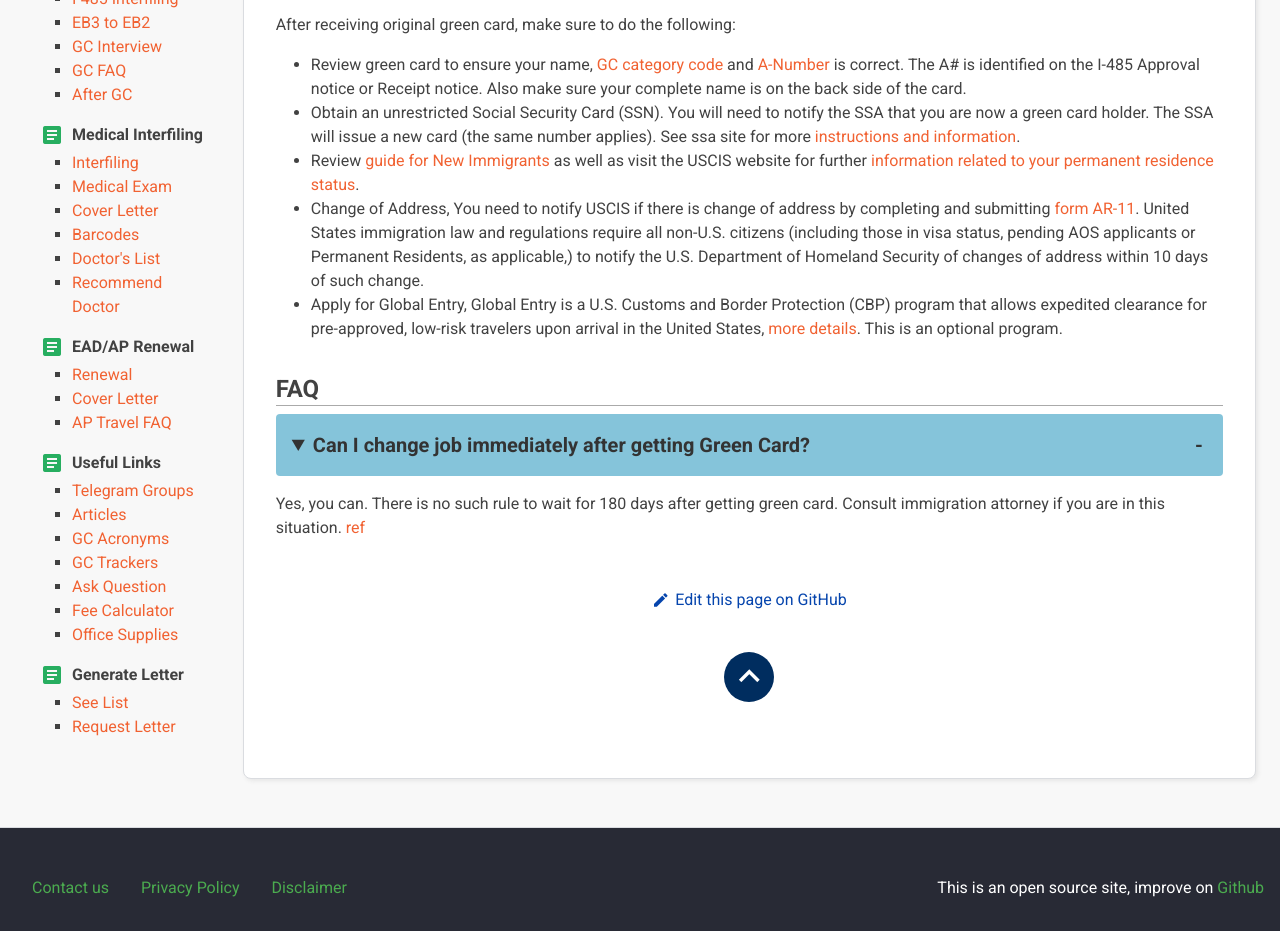
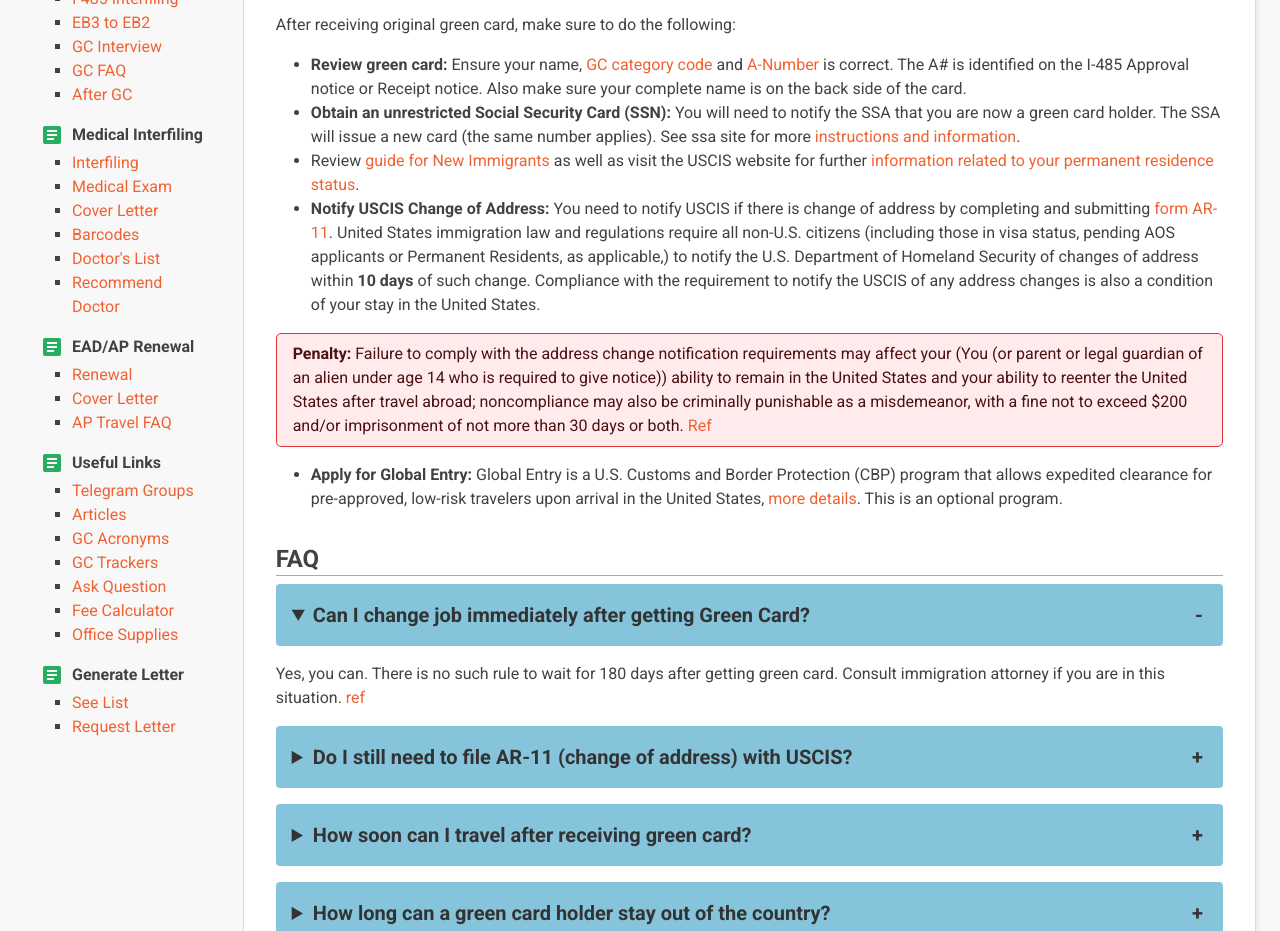
Before and after one commit to suryagh/gcinfo-org-html, a plain HTML site: page kb/after-gc/index.html in a window 1280 px wide. Shown: the part 281-1212 px from the top of the page. Drawn offline with Linux system fonts and the light colour scheme.

Commit message:
Add files via upload

```diff
--- a/kb/after-gc/index.html
+++ b/kb/after-gc/index.html
@@ -161,11 +161,16 @@
 		<h1 id="after-green-card">After Green Card</h1>
 <p>After receiving original green card, make sure to do the following:</p>
 <ul>
-<li>Review green card to ensure your name, <a href="/kb/gc/gc-category-codes">GC category code</a> and <a href="/kb/articles/what-is-uscis-a-number">A-Number</a> is correct. The A# is identified on the I-485 Approval notice or Receipt notice. Also make sure your complete name is on the back side of the card.</li>
-<li>Obtain an unrestricted Social Security Card (SSN). You will need to notify the SSA that you are now a green card holder.  The SSA will issue a new card (the same number applies). See ssa site for more <a href="https://www.ssa.gov/pubs/EN-05-10515.pdf">instructions and information</a>.</li>
+<li><b>Review green card:</b> Ensure your name, <a href="/kb/gc/gc-category-codes">GC category code</a> and <a href="/kb/articles/what-is-uscis-a-number">A-Number</a> is correct. The A# is identified on the I-485 Approval notice or Receipt notice. Also make sure your complete name is on the back side of the card.</li>
+<li><b>Obtain an unrestricted Social Security Card (SSN):</b> You will need to notify the SSA that you are now a green card holder.  The SSA will issue a new card (the same number applies). See ssa site for more <a href="https://www.ssa.gov/pubs/EN-05-10515.pdf">instructions and information</a>.</li>
 <li>Review <a href="https://www.uscis.gov/sites/default/files/document/guides/M-618.pdf">guide for New Immigrants</a> as well as visit the USCIS website for further <a href="https://www.uscis.gov/green-card/after-we-grant-your-green-card">information related to your permanent residence status</a>.</li>
-<li>Change of Address, You need to notify USCIS if there is change of address by completing and submitting <a href="https://egov.uscis.gov/coa/">form AR-11</a>. United States immigration law and regulations require all non-U.S. citizens (including those in visa status, pending AOS applicants or Permanent Residents, as applicable,) to notify the U.S. Department of Homeland Security of changes of address within 10 days of such change.</li>
-<li>Apply for Global Entry, Global Entry is a U.S. Customs and Border Protection (CBP) program that allows expedited clearance for pre-approved, low-risk travelers upon arrival in the United States, <a href="https://www.cbp.gov/travel/trusted-traveler-programs/global-entry">more details</a>. This is an optional program.</li>
+<li><b>Notify USCIS Change of Address:</b> You need to notify USCIS if there is change of address by completing and submitting <a href="https://egov.uscis.gov/coa/">form AR-11</a>. United States immigration law and regulations require all non-U.S. citizens (including those in visa status, pending AOS applicants or Permanent Residents, as applicable,) to notify the U.S. Department of Homeland Security of changes of address within <b>10 days</b> of such change. Compliance with the requirement to notify the USCIS of any address changes is also a condition of your stay in the United States.</li>
+</ul>
+<p class="red-infobox">
+<strong>Penalty:</strong> Failure to comply with the address change notification requirements may affect your (You (or parent or legal guardian of an alien under age 14 who is required to give notice)) ability to remain in the United States and your ability to reenter the United States after travel abroad; noncompliance may also be criminally punishable as a misdemeanor, with a fine not to exceed $200 and/or imprisonment of not more than 30 days or both. <a href="https://uscode.house.gov/view.xhtml?req=granuleid%3AUSC-prelim-title8-section1306&num=0&edition=prelim">Ref</a>
+</p>
+<ul>
+<li><b>Apply for Global Entry:</b> Global Entry is a U.S. Customs and Border Protection (CBP) program that allows expedited clearance for pre-approved, low-risk travelers upon arrival in the United States, <a href="https://www.cbp.gov/travel/trusted-traveler-programs/global-entry">more details</a>. This is an optional program.</li>
 </ul>
 <h2 id="faq">FAQ</h2>
 <details open>
@@ -173,6 +178,24 @@
 <p>
 Yes, you can. There is no such rule to wait for 180 days after getting green card. Consult immigration attorney if you are in this situation.
 <a href="https://www.litwinlaw.com/faqs/employment-faqs/when-can-i-safely-leave-my-employer-after-getting-i-485-approved/">ref</a>
+</p>
+</details>
+<details>
+<summary>Do I still need to file AR-11 (change of address) with USCIS?</summary>
+<p>
+Yes, all non-U.S. citizens (including those in visa status, pending AOS applicants or Permanent Residents, as applicable,) are required to report a change of address within 10 days.
+</p>
+</details>
+<details>
+<summary>How soon can I travel after receiving green card?</summary>
+<p>
+You can travel as soon as you get Green Card in your hand.
+</p>
+</details>
+<details>
+<summary>How long can a green card holder stay out of the country?</summary>
+<p>
+Your trip must be temporary and less than 6 months. If a Green Card holder remains outside of the United States for one year and one day during any trip, they are considered to have abandoned their residency and lose their Green Card and permanent resident status. <a href="https://www.uscis.gov/policy-manual/volume-12-part-d-chapter-3 ">ref</a>
 </p>
 </details>
 
```
